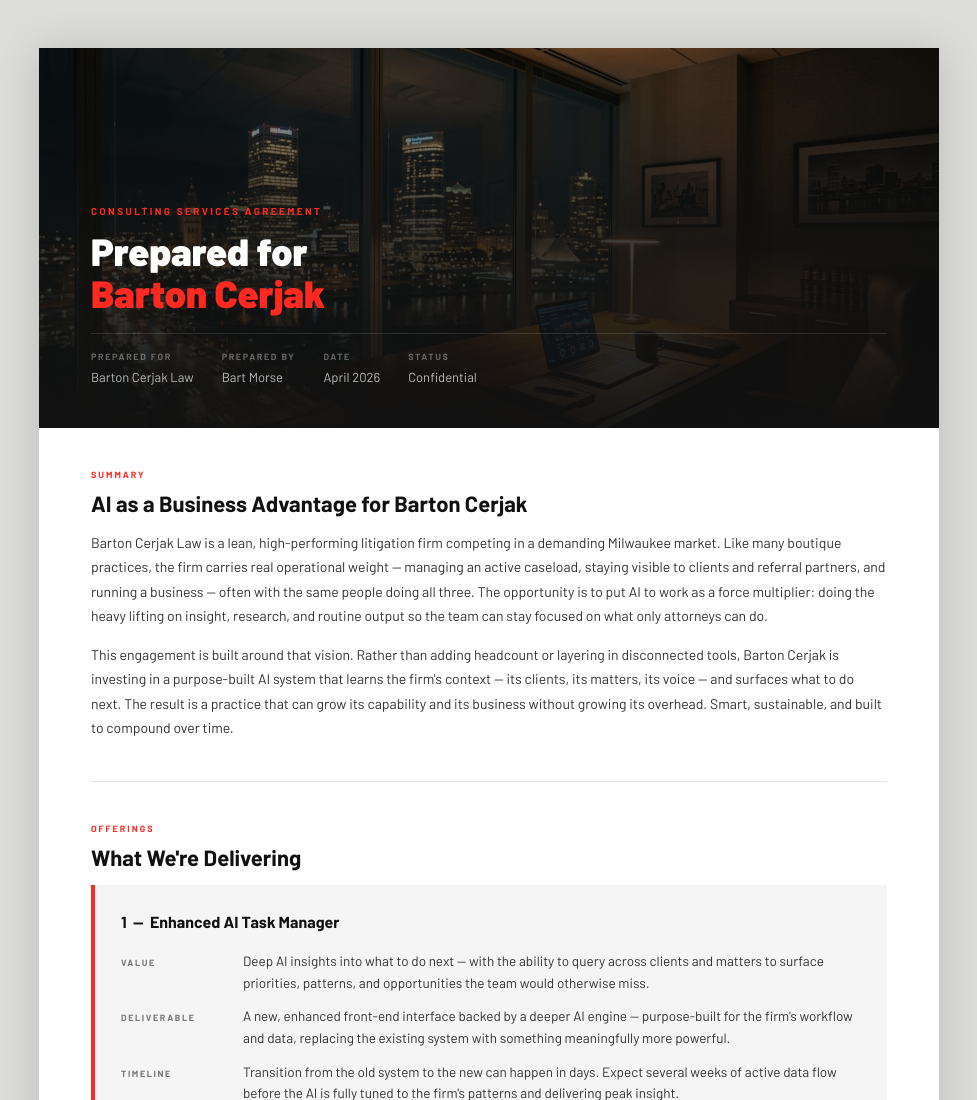
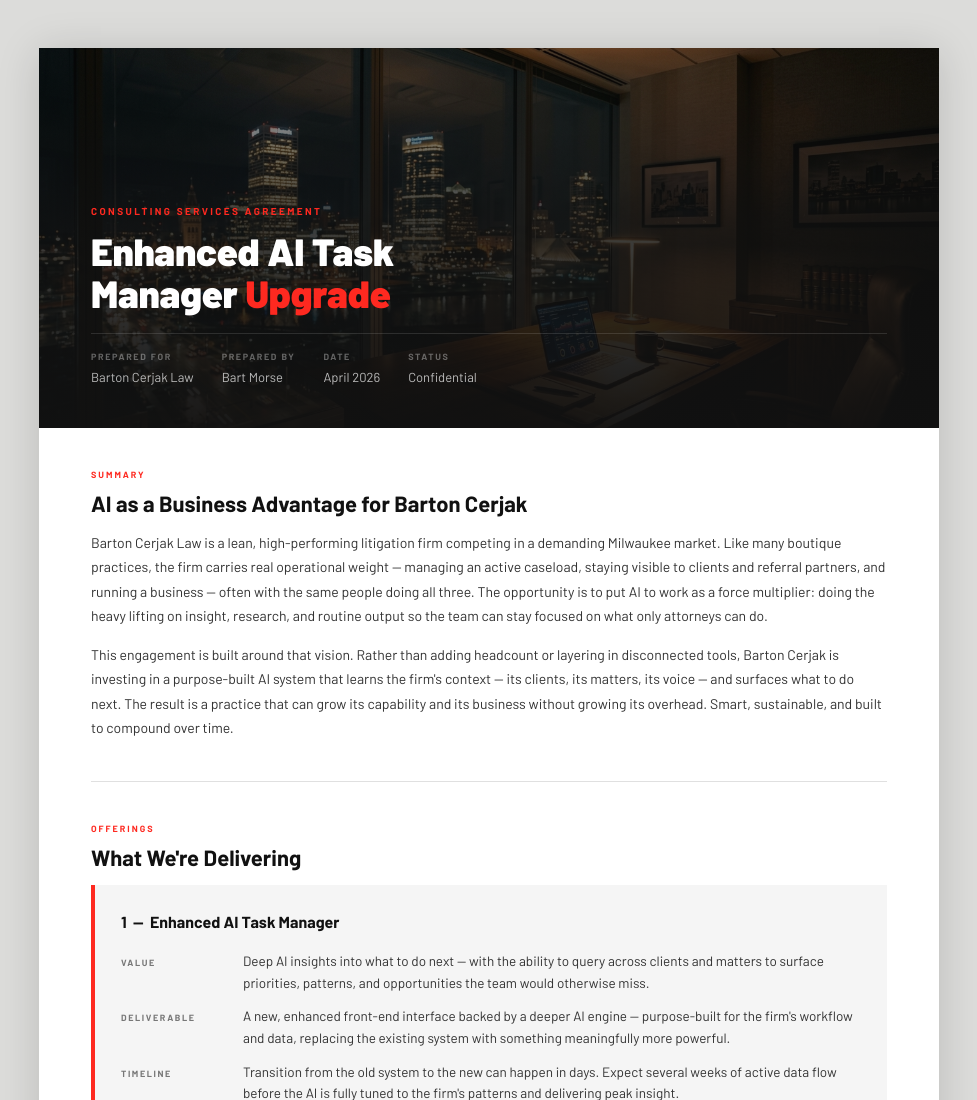
Before and after one commit to bartmorse-v/bartoncerjak, a plain HTML site: page index.html in a window 1280 px wide. Shown: the top 1100 px of the page, without its empty margins (151-1128 px from the left). Drawn offline with Linux system fonts and the light colour scheme.

Commit message:
Update cover title to Enhanced AI Task Manager Upgrade

```diff
--- a/index.html
+++ b/index.html
@@ -230,7 +230,7 @@
     <div class="cover-overlay"></div>
     <div class="cover-content">
       <div class="cover-label">Consulting Services Agreement</div>
-      <h1>Prepared for<br><span>Barton Cerjak</span></h1>
+      <h1>Enhanced AI Task<br>Manager <span>Upgrade</span></h1>
       <div class="cover-meta">
         <div><div class="cm-label">Prepared for</div><div class="cm-value">Barton Cerjak Law</div></div>
         <div><div class="cm-label">Prepared by</div><div class="cm-value">Bart Morse</div></div>
```
